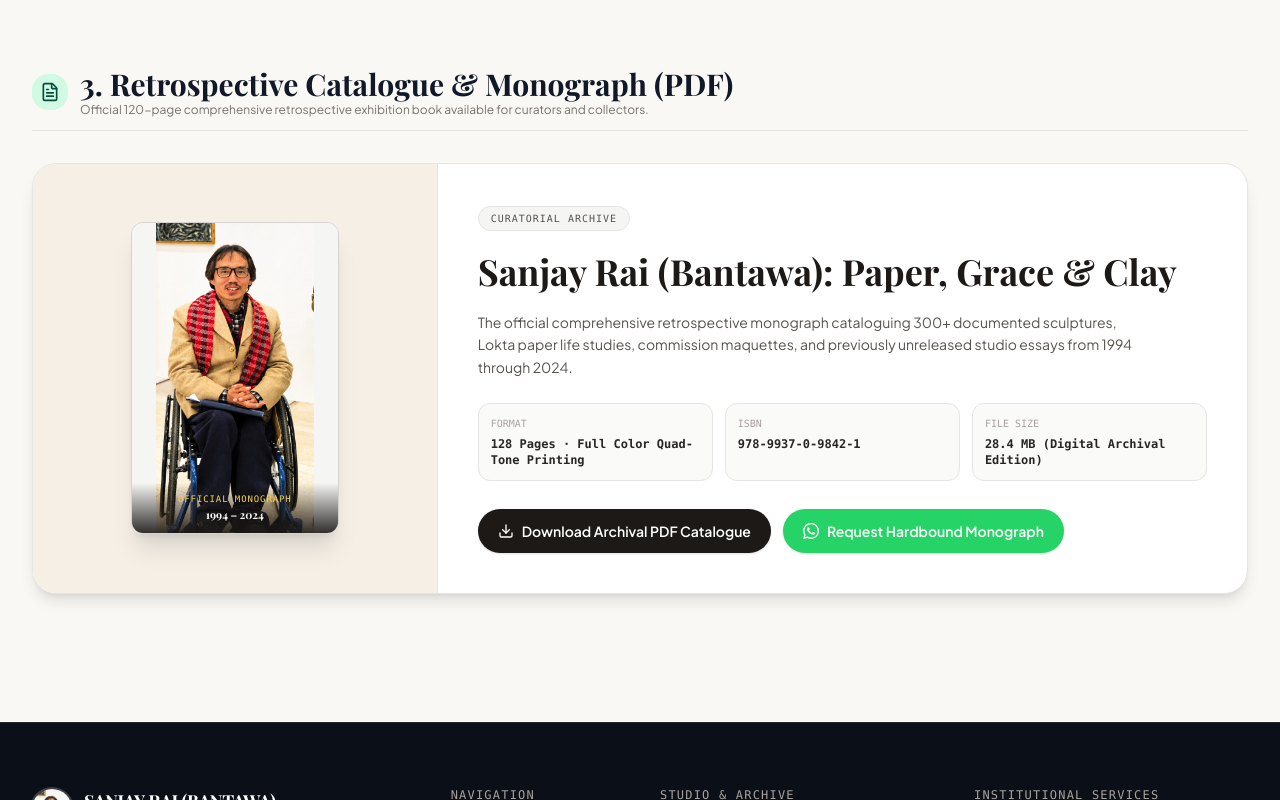
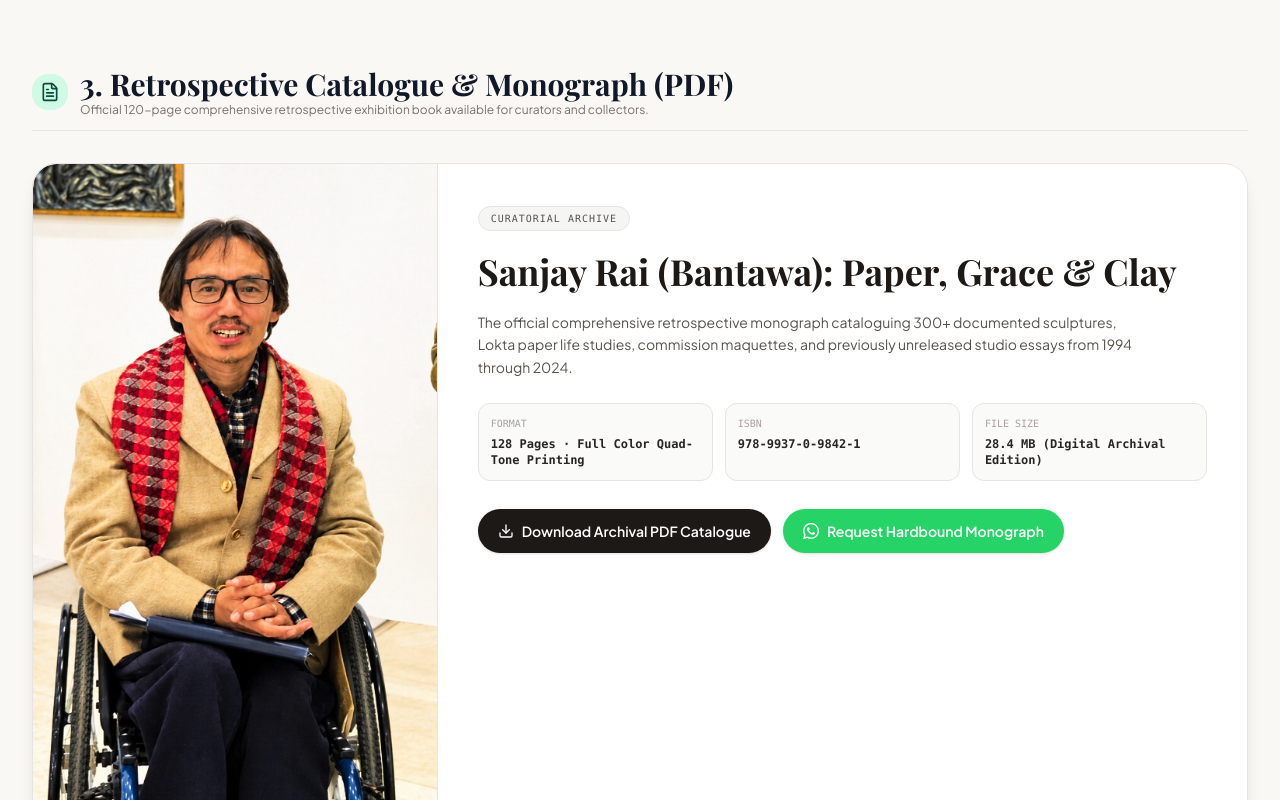
Before and after one commit to Prakash0m/sanjayrai, a React (Vite) app: page /media in a window 1280 px wide. Shown: the part 2000-2800 px from the top of the page. Built offline with nearby package versions, Linux system fonts and the light colour scheme; the HTML template or start-up script is replaced by a standard one; a web font is replaced by a local one.

Commit message:
fix(media): monograph image fills entire left panel — full bleed cover, no small box

```diff
--- a/src/pages/Media.tsx
+++ b/src/pages/Media.tsx
@@ -256,19 +256,19 @@ export const Media: React.FC = () => {
           <div className="rounded-3xl bg-white border border-stone-200 shadow-lg overflow-hidden">
             <div className="grid grid-cols-1 lg:grid-cols-12">
 
-              {/* Left — warm cream accent strip with book cover */}
-              <div className="lg:col-span-4 bg-[#F5EFE6] flex items-center justify-center py-10 px-8 border-b border-stone-200 lg:border-b-0 lg:border-r lg:border-stone-200">
-                <div className="relative w-44 sm:w-52 aspect-[9/13.5] rounded-xl overflow-hidden shadow-xl border border-stone-300 hover:scale-105 transition-transform duration-500">
+              {/* Left — warm cream panel with large full-fit book cover */}
+              <div className="lg:col-span-4 bg-[#F5EFE6] flex items-stretch border-b border-stone-200 lg:border-b-0 lg:border-r lg:border-stone-200 min-h-[380px]">
+                <div className="relative w-full overflow-hidden rounded-tl-3xl rounded-bl-3xl rounded-tr-3xl rounded-br-3xl lg:rounded-tr-none lg:rounded-br-none">
                   <SmartImage
                     src={monographCatalogue.downloadUrl}
                     alt={monographCatalogue.title}
-                    objectFit="contain"
-                    className="w-full h-full"
-                    imgClassName="object-contain w-full h-full"
+                    objectFit="cover"
+                    className="w-full h-full absolute inset-0"
+                    imgClassName="object-cover object-top w-full h-full"
                   />
-                  <div className="absolute inset-x-0 bottom-0 p-2.5 bg-gradient-to-t from-stone-900/90 to-transparent text-center">
+                  <div className="absolute inset-x-0 bottom-0 p-3 bg-gradient-to-t from-stone-900/90 via-stone-900/40 to-transparent text-center">
                     <span className="text-[9px] font-mono tracking-widest text-amber-300 uppercase block">OFFICIAL MONOGRAPH</span>
-                    <span className="font-serif text-[11px] font-bold text-white block">1994 – 2024</span>
+                    <span className="font-serif text-sm font-bold text-white block">1994 – 2024</span>
                   </div>
                 </div>
               </div>
```
